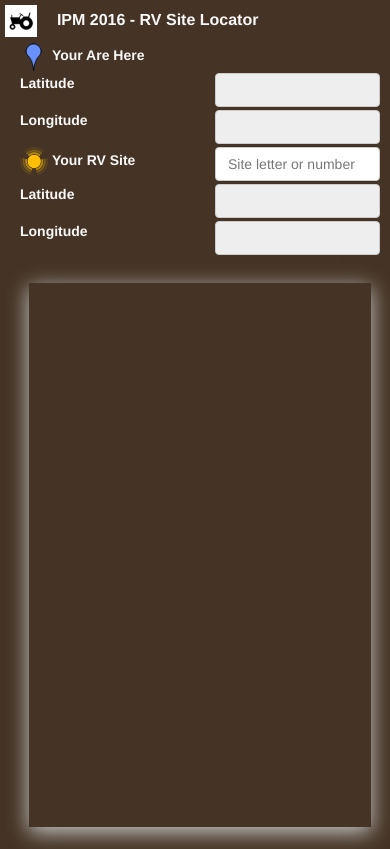
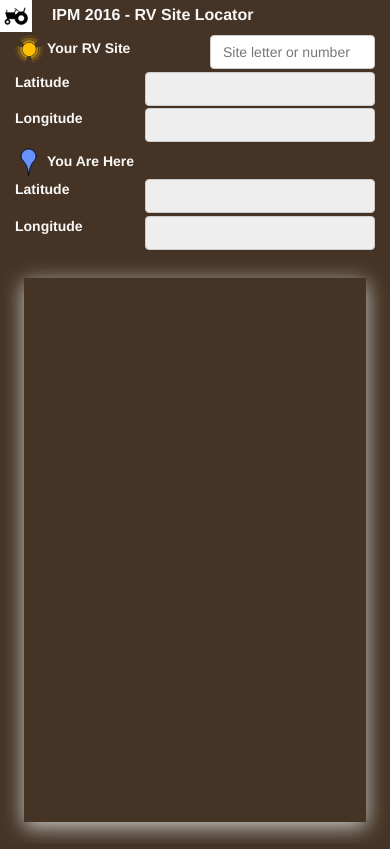
Before and after one commit to amorgado70/yourvsiteishere, a website: page www/index.html in a window 390 px wide. Drawn offline with Linux system fonts and the light colour scheme; some packages are replaced by stand-ins of ours.

Commit message:
Final style adjustments

```diff
--- a/www/css/ipmrvpark.css
+++ b/www/css/ipmrvpark.css
@@ -3,6 +3,8 @@ body{
 margin:5px;
 color: #f8f8f8;
 background-color: #453425;
+max-width: 480px;
+margin: auto;
 }
 #map{
 display: block;
--- a/www/index.html
+++ b/www/index.html
@@ -38,7 +38,8 @@
 	mapSize();
 
 	function mapSize () {
-    $('#map').height($(window).height() - 300 );
+        var mapHeight = Math.max(($(window).height() - 300),280);
+	$('#map').height(mapHeight);
 	}
 	$( window ).resize(function() {
 	mapSize();
@@ -203,33 +204,6 @@ function makeCorsRequest() {
 	<body>
 
 		<div class="container">
-    <div class="row form-top-margin">
-        <div id="message"></div>
-    </div>
-    <div class="row form-top-margin">
-        <div class="col-xs-6">
-            <img src="images/m1.png" class="image-icon" alt=""/>
-            <label>Your Are Here</label>
-        </div>
-    </div>
-    <div class="row form-top-margin">
-        <div class="col-xs-6">
-            <label>Latitude</label>
-        </div>
-        <div class="col-xs-6">
-            <div class="form-control" id="yourlatitude" name="yourlatitude" type="text" disabled></div>
-        </div>
-    </div>
-    <div class="row form-top-margin">
-        <div class="col-xs-6">
-            <label>Longitude</label>
-        </div>
-        <div class="col-xs-6">
-            <div class="form-control" id="yourlongitude" name="yourlongitude" type="text" disabled ></div>
-        </div>
-    </div>
-
-
 			<!-- RV Site Selection -->
 			<div class="row form-top-margin">
 				<div class="col-xs-6">
@@ -242,25 +216,50 @@ function makeCorsRequest() {
 				</div>
 			</div>
 			<div class="row form-top-margin">
-        <div class="col-xs-6">
+				<div class="col-xs-4">
 					<label>Latitude</label>
 				</div>
-        <div class="col-xs-6">
+				<div class="col-xs-8">
 					<input class="form-control" id="latitude" name="latitude" type="text" disabled />
 				</div>
 			</div>
 			<div class="row form-top-margin">
-        <div class="col-xs-6">
+				<div class="col-xs-4">
 					<label>Longitude</label>
 				</div>
+				<div class="col-xs-8">
+					<input class="form-control" id="longitude" name="longitude" type="text" disabled />
+				</div>
+			</div>
+			<!-- Your Geolocation -->
+			<div class="row form-top-margin">
+				<div id="message"></div>
+			</div>
+			<div class="row form-top-margin">
 				<div class="col-xs-6">
-            <input class="form-control" id="longitude" name="longitude" type="text" disabled />
+					<img src="images/m1.png" class="image-icon" alt=""/>
+					<label>You Are Here</label>
+				</div>
+			</div>
+			<div class="row form-top-margin">
+				<div class="col-xs-4">
+					<label>Latitude</label>
+				</div>
+				<div class="col-xs-8">
+					<div class="form-control" id="yourlatitude" name="yourlatitude" type="text" disabled></div>
+				</div>
+			</div>
+			<div class="row form-top-margin">
+				<div class="col-xs-4">
+					<label>Longitude</label>
+				</div>
+				<div class="col-xs-8">
+					<div class="form-control" id="yourlongitude" name="yourlongitude" type="text" disabled ></div>
 				</div>
 			</div>
 			<!-- Google Map -->
 			<div id="map"></div>
 		</div>
-
 	</body>
 
 </html>
```
Lines whose indentation alone changed are shown as unchanged.
